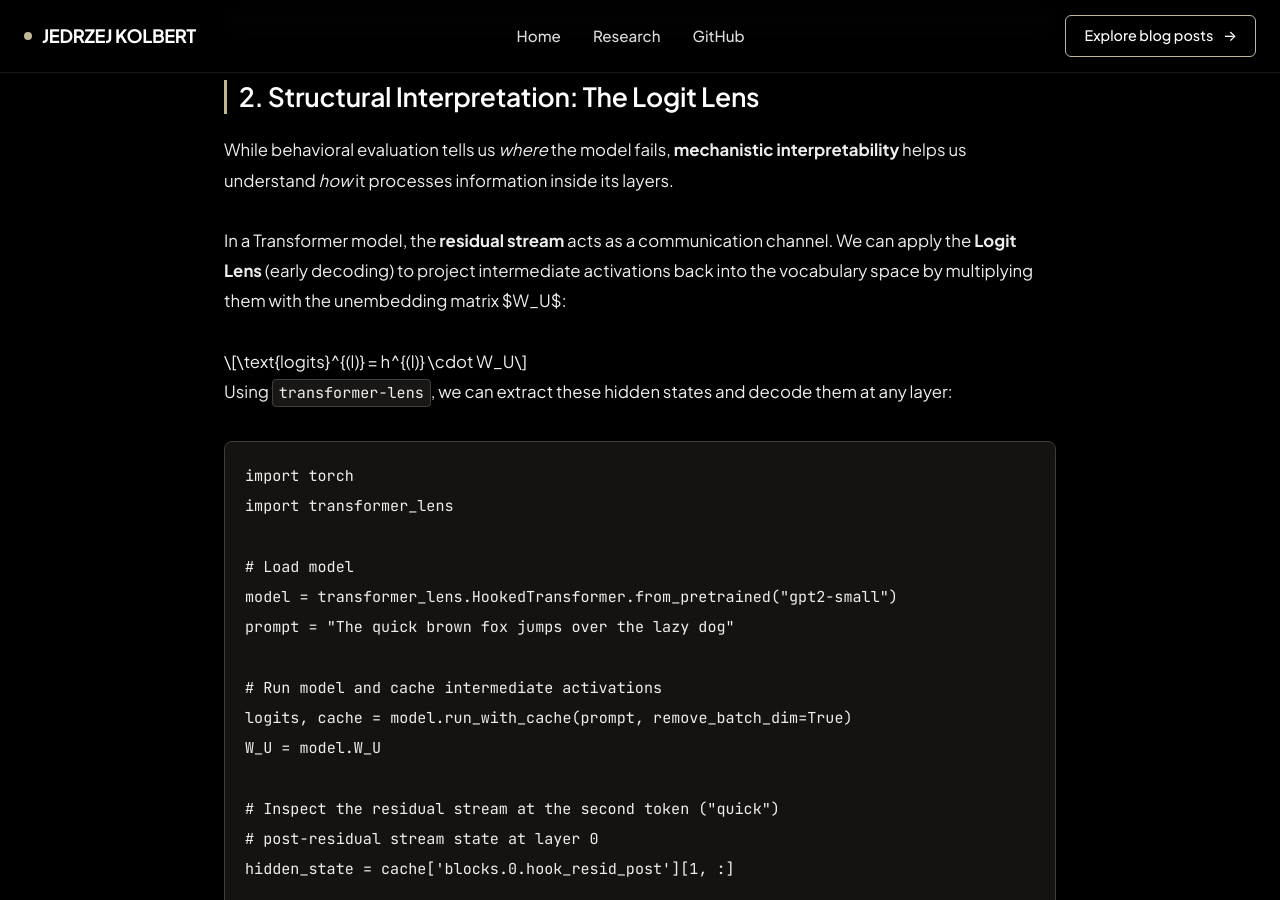
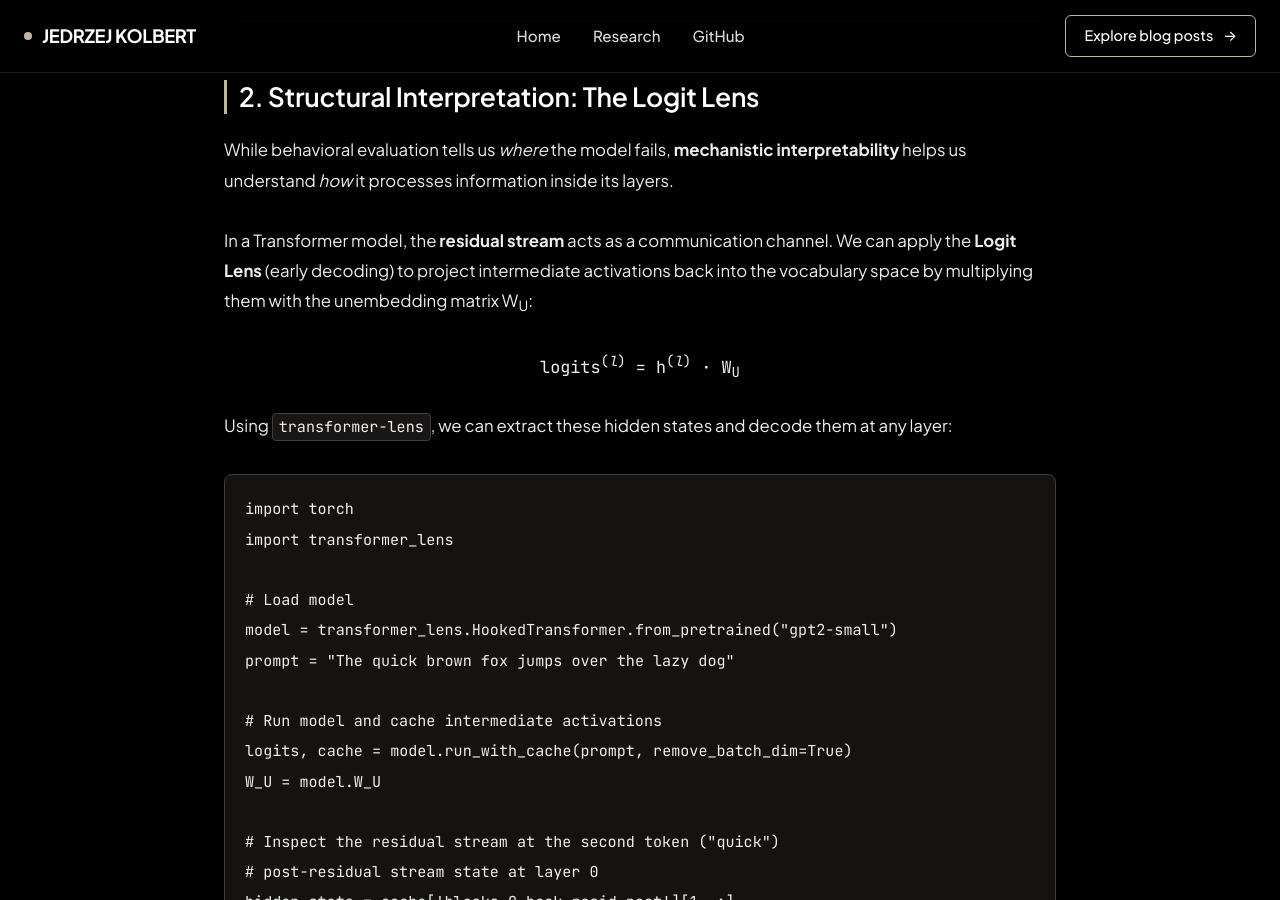
Before and after one commit to jedrzej-kolbert/jedrzej-kolbert.github.io, a Jekyll site: the page built from _posts/2026-08-19-peering-inside-llms-evaluation-logit-lens.md, in a window 1280 px wide and 900 px high, scrolled down 2352 px. Built offline with Jekyll 4.4.1, drawn with Linux system fonts in a browser that asks for light colours.

Commit message:
Render the logit lens formula without MathJax
The site loads no math engine, so kramdown's $$...$$ output reached the
page as a literal \[ ... \] string and the inline $W_U$ kept its dollar
signs. Write the equation as plain HTML with sup/sub instead, in the
JetBrains Mono face the site already loads.

Co-Authored-By: Claude Opus 5 <noreply@anthropic.com>

```diff
--- a/_posts/2026-08-19-peering-inside-llms-evaluation-logit-lens.md
+++ b/_posts/2026-08-19-peering-inside-llms-evaluation-logit-lens.md
@@ -67,9 +67,11 @@ def analyze_errors(wrong_questions):
 
 While behavioral evaluation tells us *where* the model fails, **mechanistic interpretability** helps us understand *how* it processes information inside its layers.
 
-In a Transformer model, the **residual stream** acts as a communication channel. We can apply the **Logit Lens** (early decoding) to project intermediate activations back into the vocabulary space by multiplying them with the unembedding matrix $W_U$:
+In a Transformer model, the **residual stream** acts as a communication channel. We can apply the **Logit Lens** (early decoding) to project intermediate activations back into the vocabulary space by multiplying them with the unembedding matrix W<sub>U</sub>:
 
-$$\text{logits}^{(l)} = h^{(l)} \cdot W_U$$
+<p style="text-align: center; font-family: 'JetBrains Mono', monospace; margin: 1.5em 0;">
+  logits<sup>(<em>l</em>)</sup> = h<sup>(<em>l</em>)</sup> &middot; W<sub>U</sub>
+</p>
 
 Using `transformer-lens`, we can extract these hidden states and decode them at any layer:
 
```
